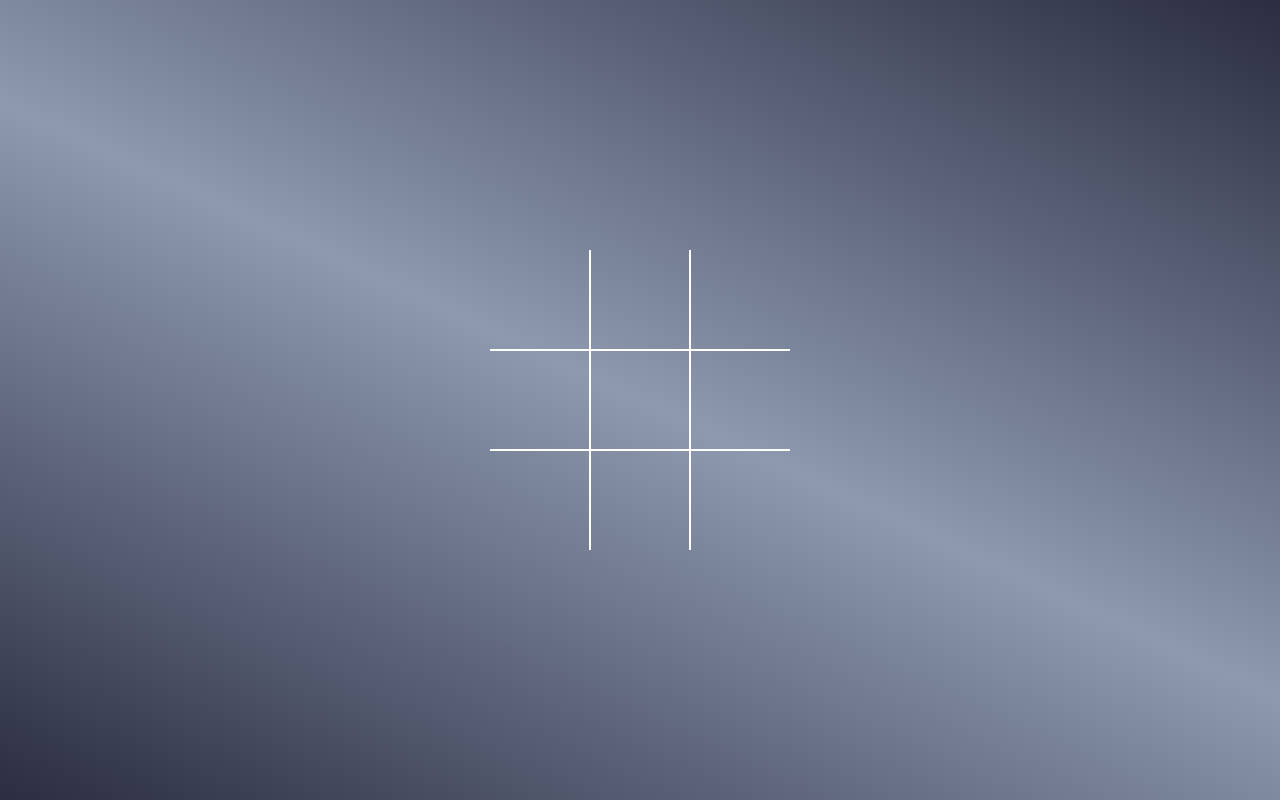
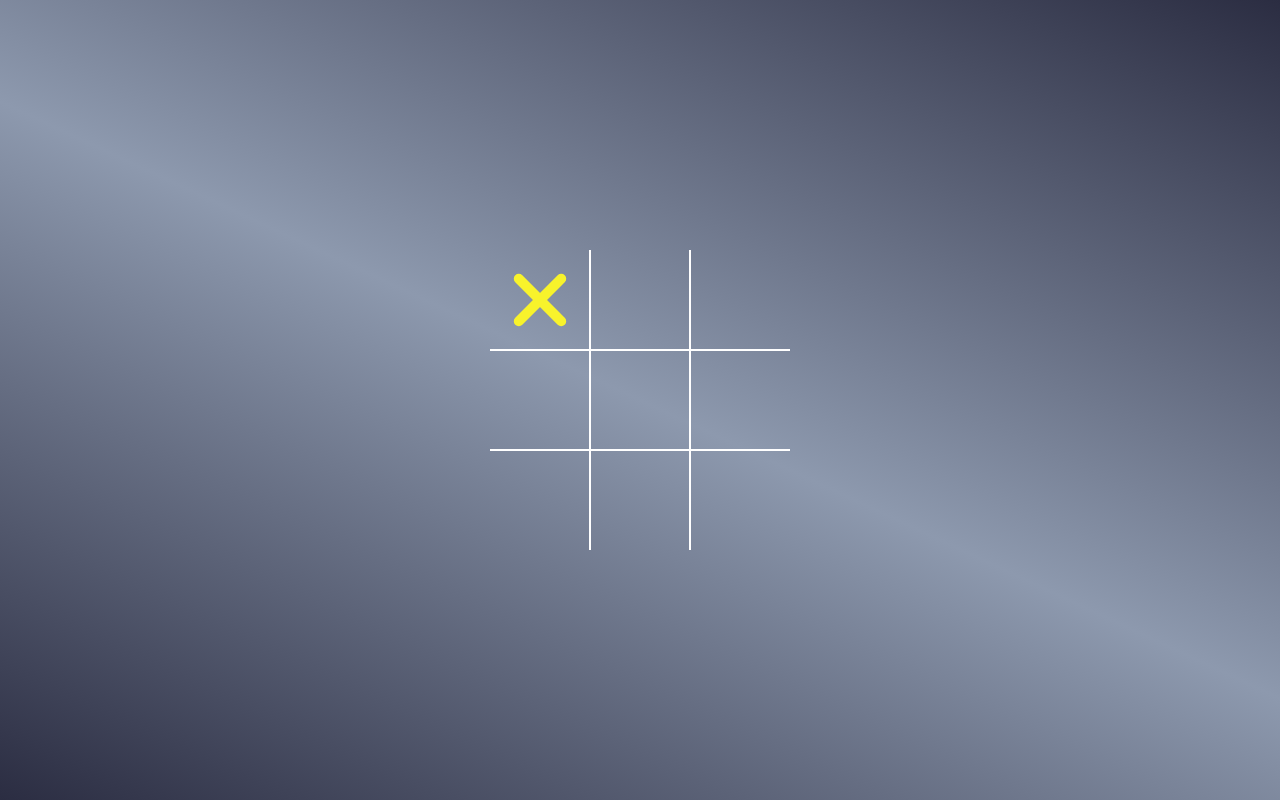
Before and after one commit to ismaelvieira12/exer_jogovelha, a plain HTML site: page index.html in a window 1280 px wide. In both pictures the pointer is over the element 540 px from the left and 300 px from the top of the page. Drawn offline with Linux system fonts and the light colour scheme.

Commit message:
Reconstruindo o hover dos elementos X e o circle.

```diff
--- a/rsc/css/app.css
+++ b/rsc/css/app.css
@@ -66,8 +66,12 @@ body{
 
         }
 
+
+
         /* Criando os elementos do jogo X e Circulo */
-        & .x::after, & .x::before {
+        & .x::after, & .x::before,
+        &.x .cell:not(.x):not(.circle):hover::after,
+        &.x .cell:not(.x):not(.circle):hover::before{
             content: "";
             width: 70px;
             height: 10px;
@@ -76,10 +80,13 @@ body{
             border-radius: 10px;
         }
 
-        & .x::after{
+        & .x::after,
+        &.x .cell:hover::after{
             transform: rotate(45deg);
         }
-        & .x::before{
+
+        & .x::before,
+        &.x .cell:hover::before{
             transform: rotate(-45deg);
         }
 
@@ -108,13 +115,15 @@ body{
 
     & .board.x .cell:hover::after{
         transform: rotate(45deg);
+        opacity: 0.2;
     }
 
     & .board.x .cell:hover::before{
         transform: rotate(-45deg);
-    }
+        opacity: 0.2;
+    }*/
 
-    & .board.circle .cell:not(.x):not(.circle):hover::after{
+    /* & .board.circle .cell:not(.x):not(.circle):hover::after{
         content: "";
         width: 70px;
         height: 70px;
```
